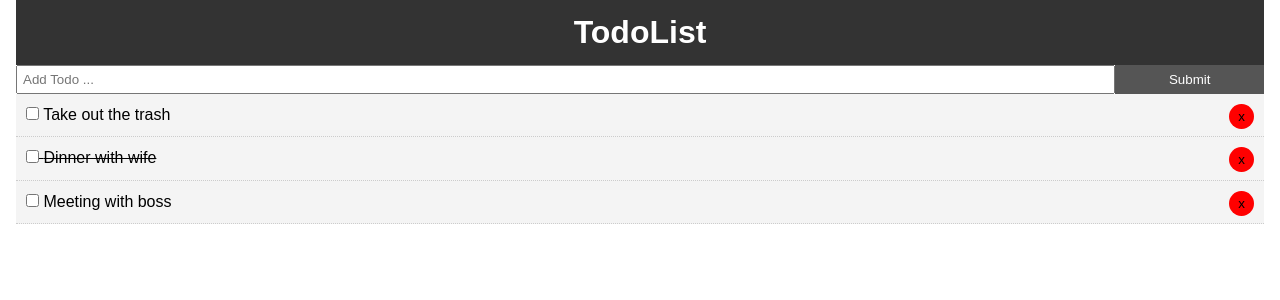
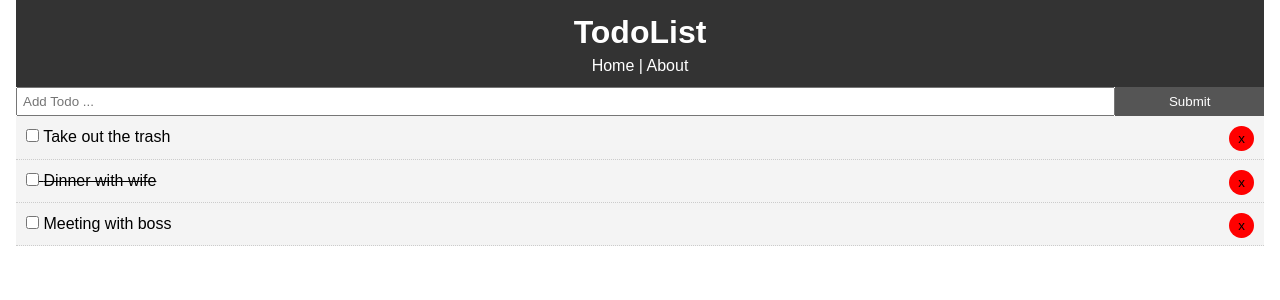
Before and after one commit to acharyabibash/react_crash_todo, a React (Create React App) app: page / in a window 1280 px wide. Shown: the top 300 px of the page. Built offline with nearby package versions, Linux system fonts and the light colour scheme.

Commit message:
1.27.18 Brad

```diff
--- a/src/App.js
+++ b/src/App.js
@@ -1,8 +1,9 @@
 import React,{ Component } from 'react';
-import { BroswerRouter as Router,Route } from 'react-router';
+import { BrowserRouter as Router, Route } from 'react-router-dom';
 import Header from './components/layout/Header';
 import Todos from './components/Todos';
 import AddTodo from './components/AddTodo';
+import About from './components/pages/About';
 import {v4 as uuid} from 'uuid';
 
 
@@ -58,13 +59,21 @@ addTodo = (title) =>{
 
   render(){
     return(
+      <Router>
         <div className="App">
           <div className="container">
           <Header />
+          <Route exact path="/" render={props => (
+            <React.Fragment>
               <AddTodo addTodo={this.addTodo}/>
               <Todos todos={this.state.todos} markComplete={this.markComplete} delTodo={this.delTodo} />
+            </React.Fragment>
+          )} />
+          <Route path="/about" component={About} />
+
           </div>
         </div>
+      </Router>
     )
   }
 }
--- a/src/components/layout/Header.js
+++ b/src/components/layout/Header.js
@@ -1,9 +1,11 @@
 import React from 'react';
+import { Link } from 'react-router-dom';
 
 function Header(){
     return (
         <header style={headerStyle}>
             <h1>TodoList</h1>
+            <Link style={linkStyle} to="/">Home</Link> | <Link style={linkStyle} to="/about">About</Link>
         </header>
     )
 }
@@ -15,4 +17,9 @@ const headerStyle = {
     padding: '10px'
 }
 
+const linkStyle = {
+    color: '#fff',
+    textDecoration: 'none'
+}
+
 export default Header;
```
Lines whose indentation alone changed are shown as unchanged.
